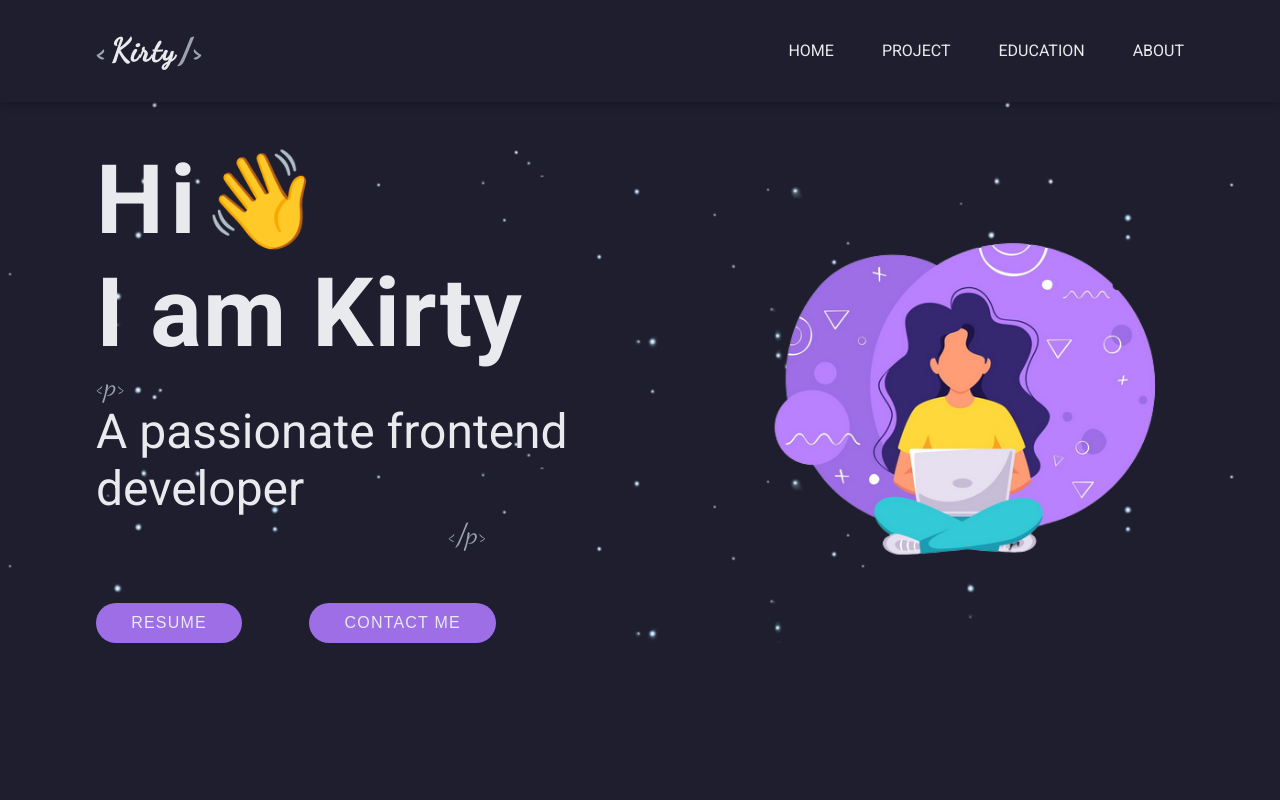
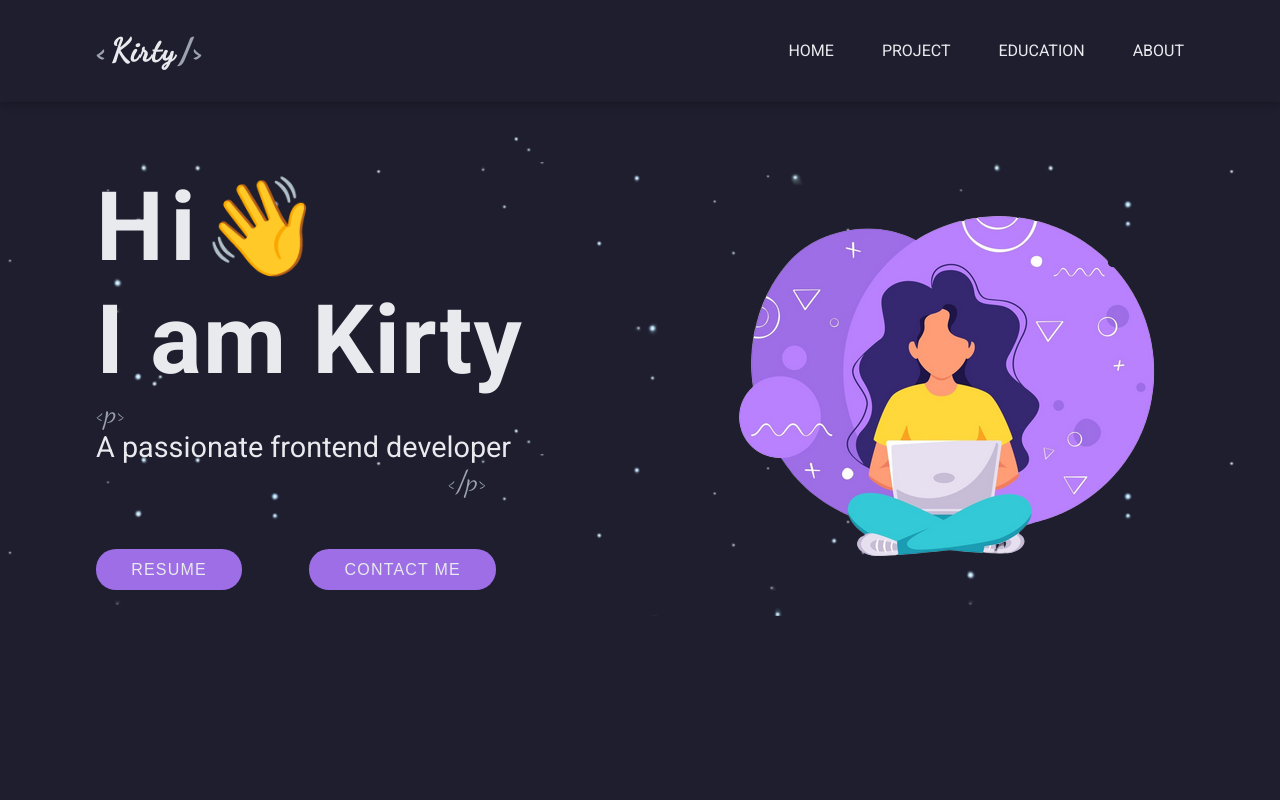
Before and after one commit to kirtymeena/portfolio, a React (Create React App) app: page / in a window 1280 px wide. Shown: the top 800 px of the page. Built offline with nearby package versions, Linux system fonts and the light colour scheme.

Commit message:
reduced the size of text3

```diff
--- a/src/sass/pages/_home.scss
+++ b/src/sass/pages/_home.scss
@@ -51,6 +51,7 @@
   }
 
   .text3 {
+    font-size:$font-size3;
     animation: tracking-in-expand 1s cubic-bezier(0.215, 0.61, 0.355, 1) both;
     animation-delay: 0.5s;
   }
```
